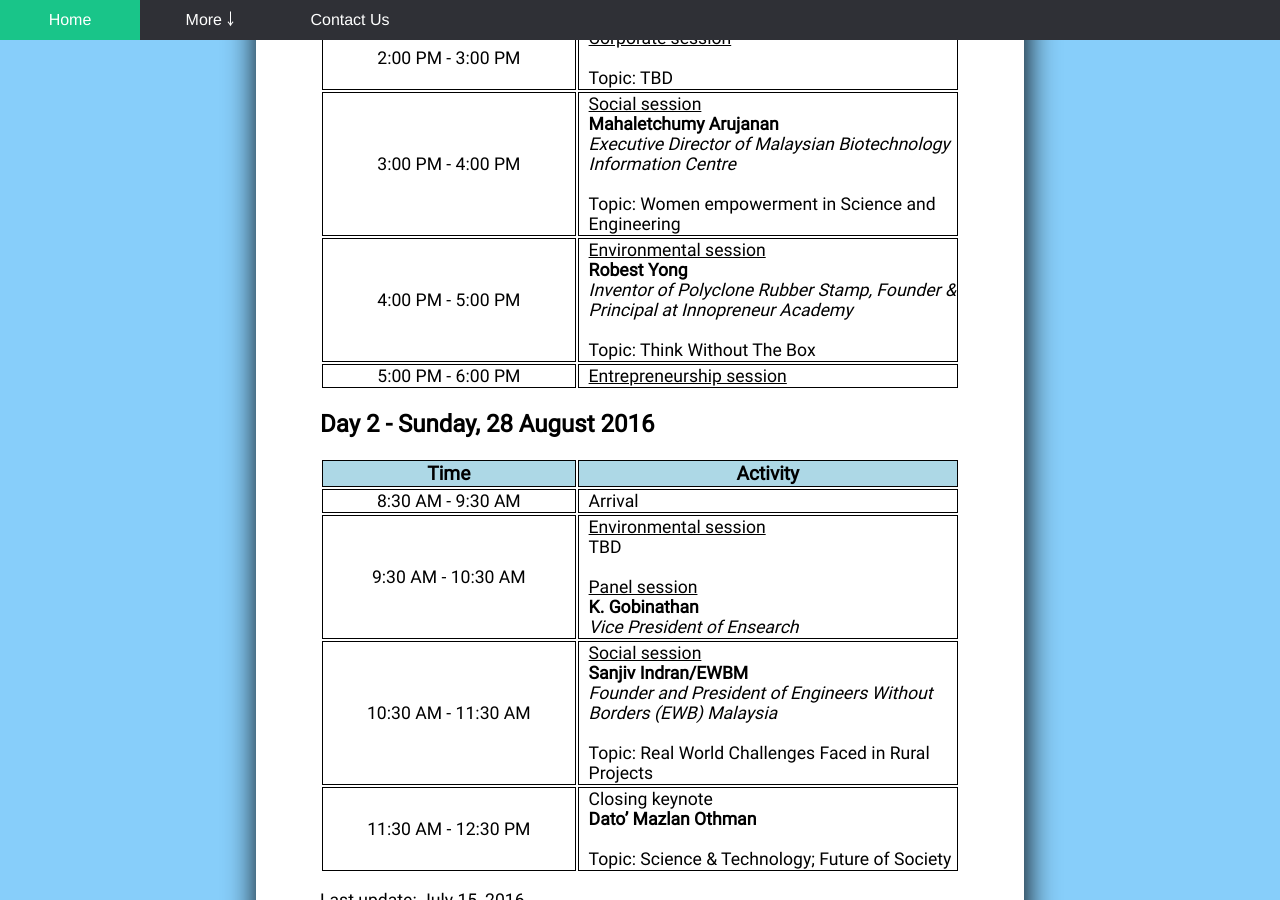
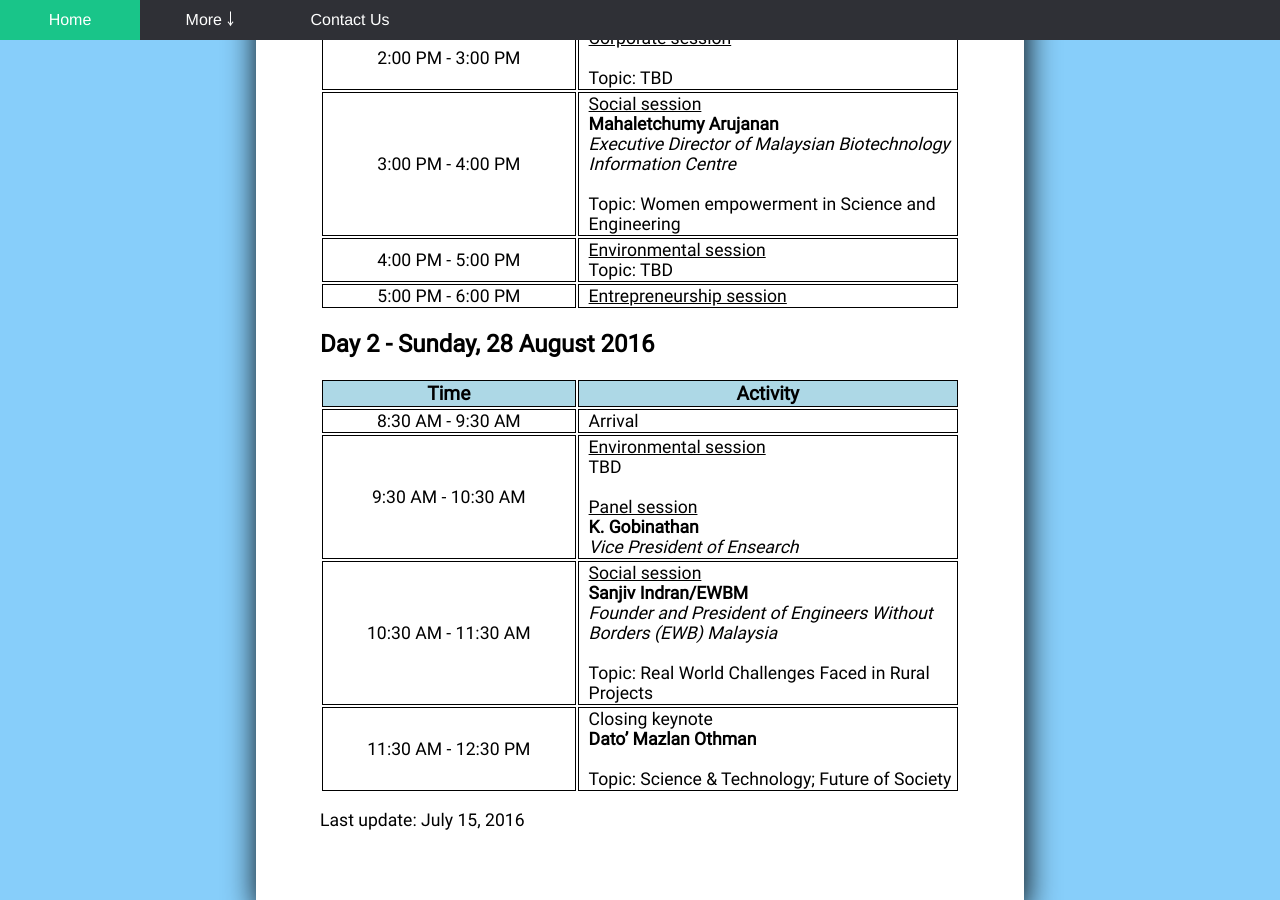
Before and after one commit to msiastc/msiastc.github.io, a Jekyll site: the page built from _pages/agenda.html, in a window 1280 px wide and 900 px high, scrolled down 625 px. Built offline with Jekyll 4.4.1, drawn with Linux system fonts in a browser that asks for light colours.

Commit message:
Update agenda.html

```diff
--- a/_pages/agenda.html
+++ b/_pages/agenda.html
@@ -49,7 +49,7 @@ title: Agenda
             </tr>
             <tr>
                 <td>4:00 PM - 5:00 PM</td>
-                <td><u>Environmental session</u><br><b>Robest Yong</b><br><i>Inventor of Polyclone Rubber Stamp, Founder & Principal at Innopreneur Academy</i><br><br>Topic: Think Without The Box</td>
+                <td><u>Environmental session</u><br>Topic: TBD</td>
             </tr>
             <tr>
                 <td>5:00 PM - 6:00 PM</td>
```
